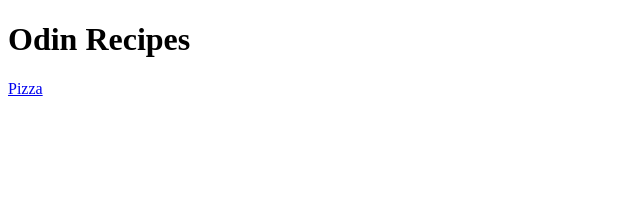
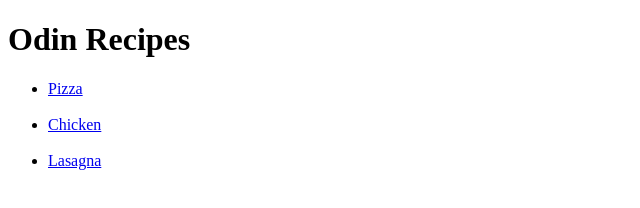
Before and after one commit to joshnevius/odin-recipes, a plain HTML site: page index.html in a window 1280 px wide. Shown: the whole page, without its empty margins (0-640 px from the left). Drawn offline with Linux system fonts and the light colour scheme.

Commit message:
Added additional files and index.html changes

```diff
--- a/index.html
+++ b/index.html
@@ -8,6 +8,10 @@
 </head>
 <body>
     <h1>Odin Recipes</h1>
-    <a href="recipes/pizza.html">Pizza</a>
+    <ul>
+        <li><a href="recipes/pizza.html">Pizza</a></li><br>
+        <li><a href="recipes/chicken_zucchini_casserole.html">Chicken</a></li><br>
+        <li><a href="recipes/lasagna.html">Lasagna</a></li>
+    </ul>
 </body>
 </html
```
